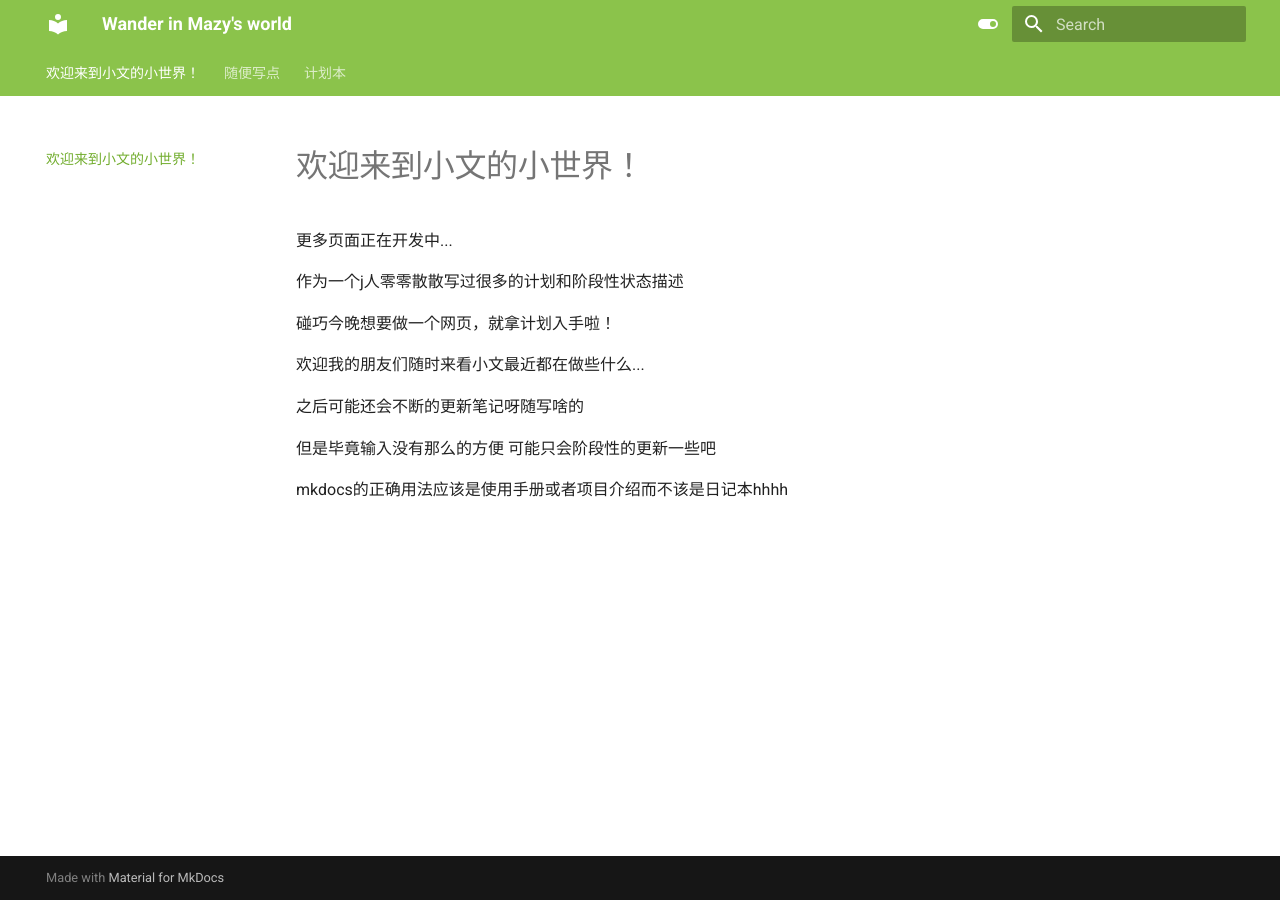
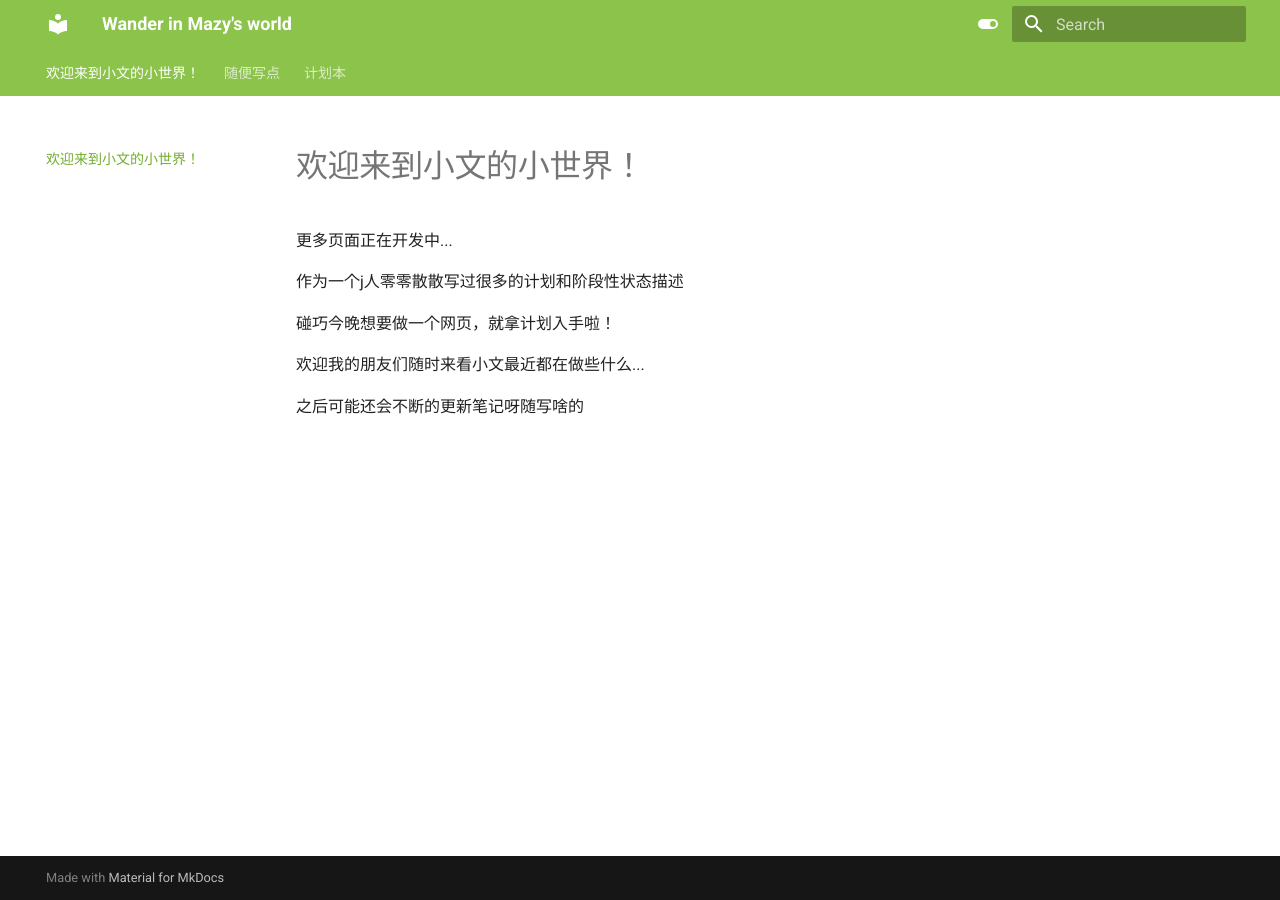
Before and after one commit to mazywen/mkdocs, an MkDocs documentation site: the page built from docs/index.md, in a window 1280 px wide. Built offline with MkDocs 1.6.1 and Material for MkDocs 9.7.7, drawn with Linux system fonts in a browser that asks for light colours.

Commit message:
Update index.md

```diff
--- a/docs/index.md
+++ b/docs/index.md
@@ -9,7 +9,3 @@
 欢迎我的朋友们随时来看小文最近都在做些什么...
 
 之后可能还会不断的更新笔记呀随写啥的
-
-但是毕竟输入没有那么的方便 可能只会阶段性的更新一些吧
-
-mkdocs的正确用法应该是使用手册或者项目介绍而不该是日记本hhhh
```
